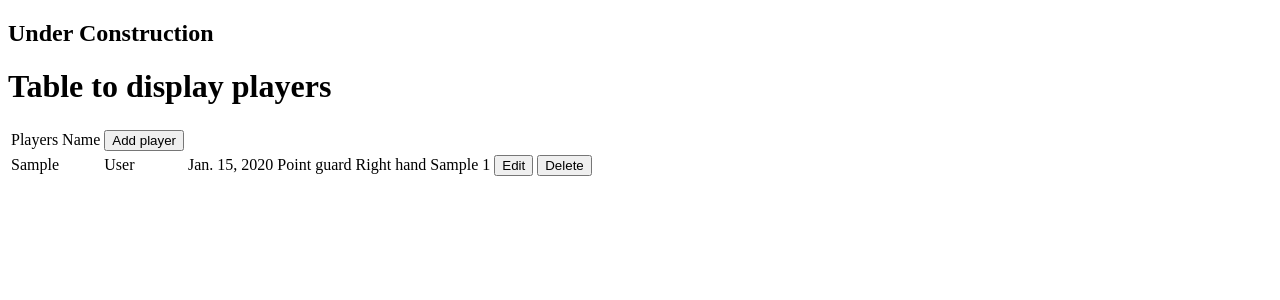
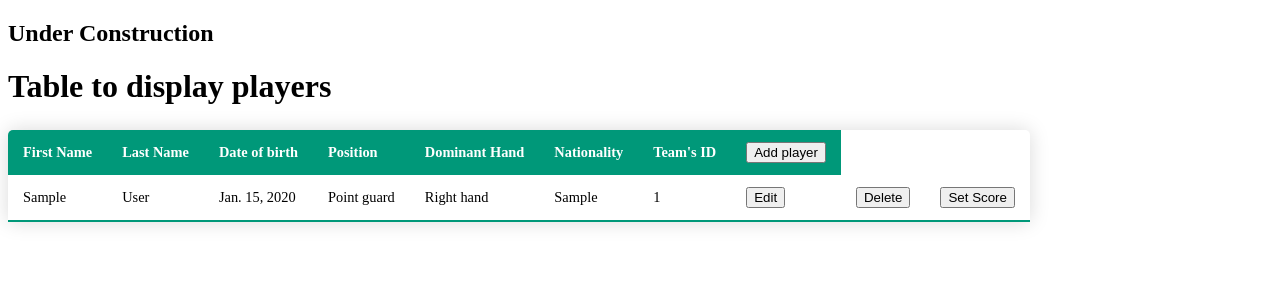
Before and after one commit to spyroskanellop/basketball_stats_django, a Django app: page /player/showPlayers in a window 1280 px wide. Shown: the top 300 px of the page. Run offline with Django 3.2, Linux system fonts and the light colour scheme; tables that the repository leaves empty hold one stand-in row (values such as "Sample post").

Commit message:
Created basic css for lists Added templates for later use

```diff
--- a/modelview/urls.py
+++ b/modelview/urls.py
@@ -15,5 +15,7 @@ urlpatterns = [
     path('player/addPlayer', views.player_form, name='player_insert'),
     path('player/showPlayers', views.player_list, name='player_list'),
     path('updatePlayer/<int:id>/', views.updatePlayer, name='player_update'),
-    path('deletePlayer/<int:id>/', views.deletePlayer, name='player_delete')
+    path('deletePlayer/<int:id>/', views.deletePlayer, name='player_delete'),
+
+    path('player/setScore', views.goToScore, name='court'),
 ]
--- /dev/null
+++ b/run/static/css/list.css
@@ -0,0 +1,38 @@
+.content-table {
+    border-collapse: collapse;
+    margin: 25px 0;
+    font-size: 0.9em;
+    min-width: 400px;
+    border-radius: 5px 5px 0 0;
+    overflow: hidden;
+    box-shadow: 0 0 20px rgba(0, 0, 0, 0.15);
+}
+
+.content-table thead tr{
+    background-color: #009879;
+    color: white;
+    text-align: left;
+    font-weight: bold;
+}
+
+.content-table th,
+.content-table td {
+    padding: 12px 15px;
+}
+
+.content-table tbody tr {
+    border-bottom: 1px solid white;
+}
+
+.content-table tbody tr:nth-of-type(even) {
+    background-color: #f3f3f3;
+}
+
+.content-table tbody tr:last-of-type{
+    border-bottom: 2px solid #009879;
+}
+
+.content-table tbody tr .active-row {
+    font-weight: bold;
+    color: #009878;
+}
--- a/run/templates/players_list.html
+++ b/run/templates/players_list.html
@@ -3,16 +3,26 @@
 <head>
     <meta charset="UTF-8">
     <title>Players list!!</title>
+    {% load static %}
+    <link rel="stylesheet" type="text/css" href="{% static 'css/list.css'%}">
+
 </head>
 <body>
     <h2>Under Construction</h2>
 
 <h1>Table to display players</h1>
-    <table class="table table-borderless">
+    <table class="content-table">
         <thead>
             <tr>
-                <td>Players Name</td>
-                <td><a href="{% url 'player_insert'  %}" class="btn text-secondary px-0"><button>Add player</button></a></td>
+                <th>First Name</th>
+                <th>Last Name</th>
+                <th>Date of birth</th>
+                <th>Position</th>
+                <th>Dominant Hand</th>
+                <th>Nationality</th>
+                <th>Team's ID</th>
+
+                <th><a href="{% url 'player_insert'  %}" class="btn text-secondary px-0"><button>Add player</button></a></th>
             </tr>
         </thead>
         <tbody>
@@ -34,6 +44,10 @@
                         <button>Delete</button>
                         <i class="fas fa-edit"></i>
                     </a></td>
+                    <td><a href="{% url 'player_delete' player.id %}" class="btn text-secondary px-0">
+                        <button>Set Score</button>
+                        <i class="fas fa-edit"></i>
+                    </a></td>
                 </tr>
             {% endfor %}
         </tbody>
--- a/run/templates/teams_list.html
+++ b/run/templates/teams_list.html
@@ -3,10 +3,12 @@
 <head>
     <meta charset="UTF-8">
     <title>Teams list display</title>
+    {% load static %}
+    <link rel="stylesheet" type="text/css" href="{% static 'css/list.css'%}">
 </head>
 <body>
     <h1>Table to display teams</h1>
-    <table class="table table-borderless">
+    <table class="content-table">
         <thead>
             <tr>
                 <td>Team Name</td>
--- a/run/views.py
+++ b/run/views.py
@@ -112,3 +112,8 @@ def deletePlayer(request, id):
         return HttpResponseRedirect('/../../player/showPlayers')
 
     return render(request, "delete_player.html", context)
+
+def goToScore(request):
+    context={}
+
+    return render(request, "court.html", context)
--- /dev/null
+++ b/workflow.txt
@@ -0,0 +1,5 @@
+Team class is the Allfather. Its the first entity but doesn't do much.
+
+Player class is a child of team. Enter info inside there about the player and assign him to a team. The first view is a list of players. Choose one to focus him.
+To be implemented!!!
+Make a button or sth to go to separate page player.html where u see his info not edit exactly. there u can set his score
```
Also changed, not shown: run/templates/court.html (added, +20 -0 lines), run/static/img/court.jpeg (added), run/static/img/court.png (added).
